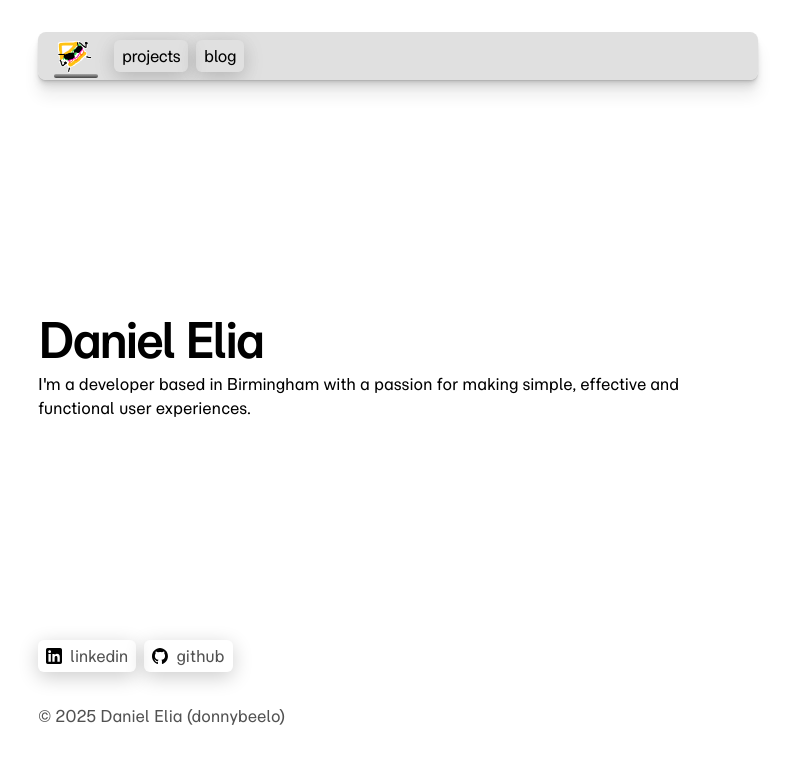
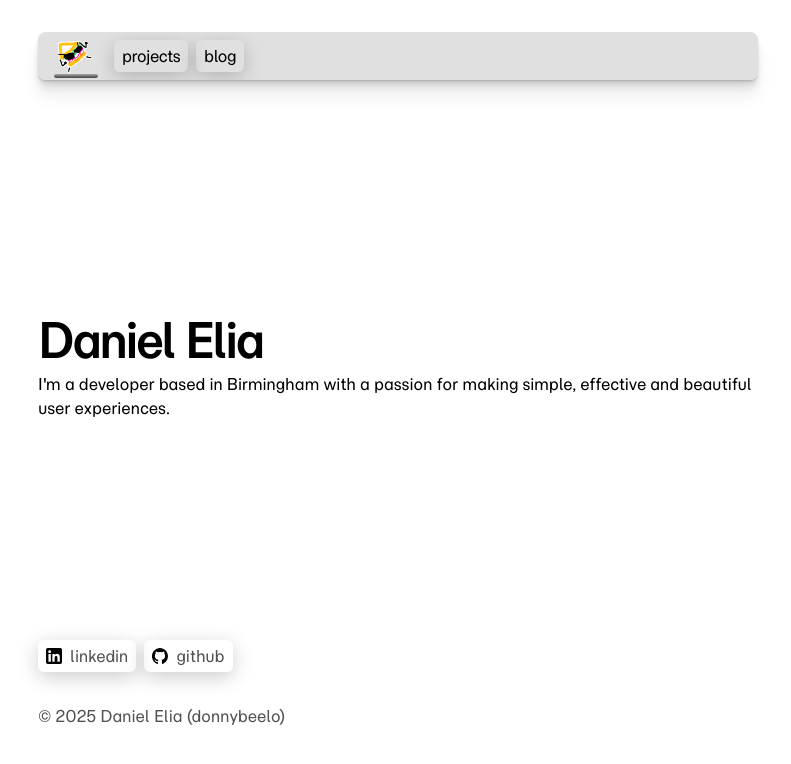
Before and after one commit to donnybeelo/donnybeelo.github.io, a Next.js app: page / in a window 1280 px wide. Shown: the top 764 px of the page, without its empty margins (242-1033 px from the left). Built offline with nearby package versions, Linux system fonts and the light colour scheme.

Commit message:
Update site description

```diff
--- a/app/layout.tsx
+++ b/app/layout.tsx
@@ -19,7 +19,7 @@ export const metadata: Metadata = {
 	},
 	openGraph: {
 		title: "Daniel Elia",
-		description: "My website filled with wonderful black-and-white whimsy!",
+		description: "I'm a developer based in Birmingham with a passion for making simple, effective and beautiful user experiences.",
 		url: baseUrl,
 		siteName: "donnybeelo",
 		locale: "en_GB",
--- a/app/page.tsx
+++ b/app/page.tsx
@@ -10,7 +10,7 @@ export default function Page() {
 			</p>
 			<p>
 				I'm a developer based in Birmingham with a passion for making simple,
-				effective and functional user experiences.
+				effective and beautiful user experiences.
 			</p>
 		</div>
 	);
```
